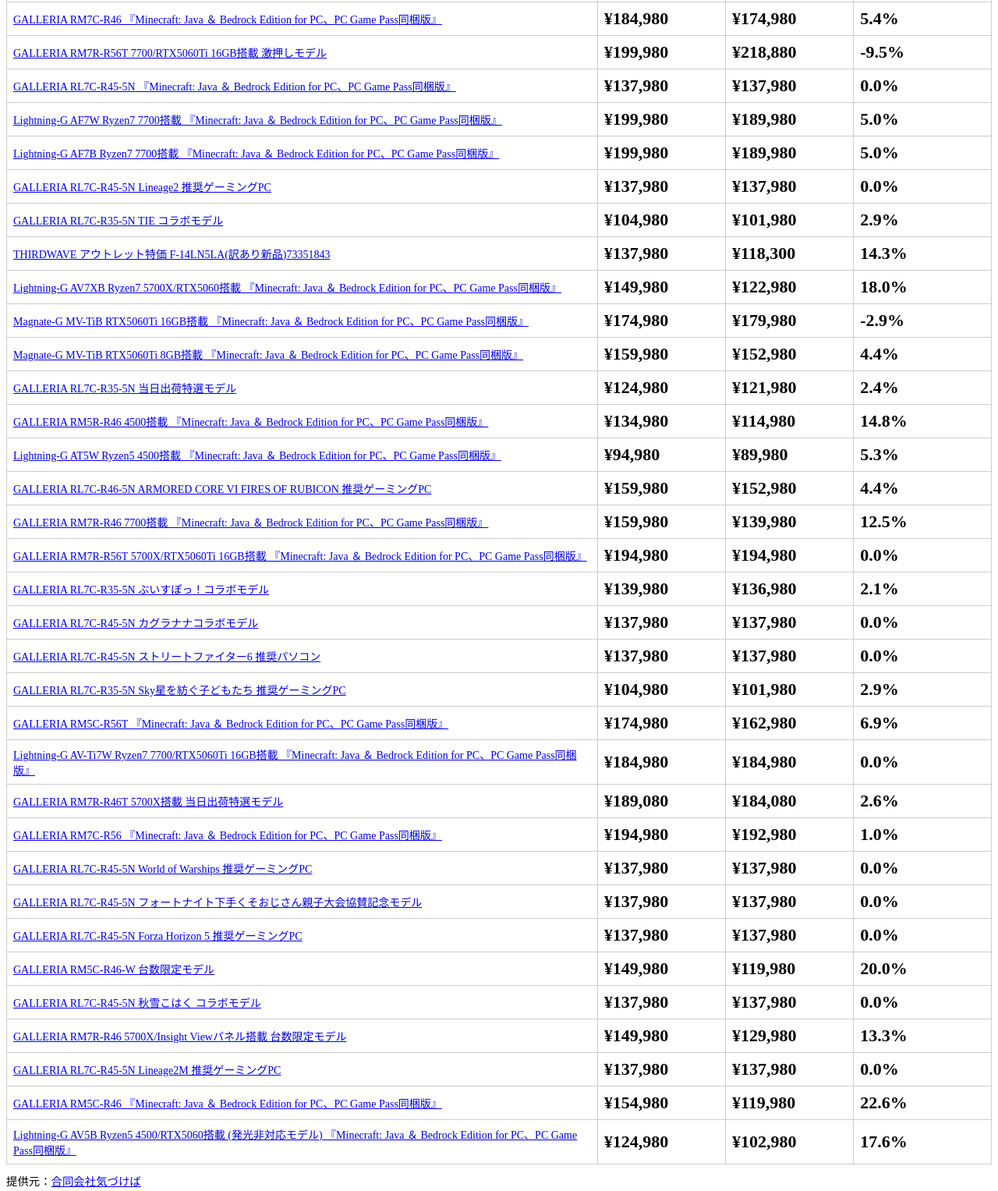
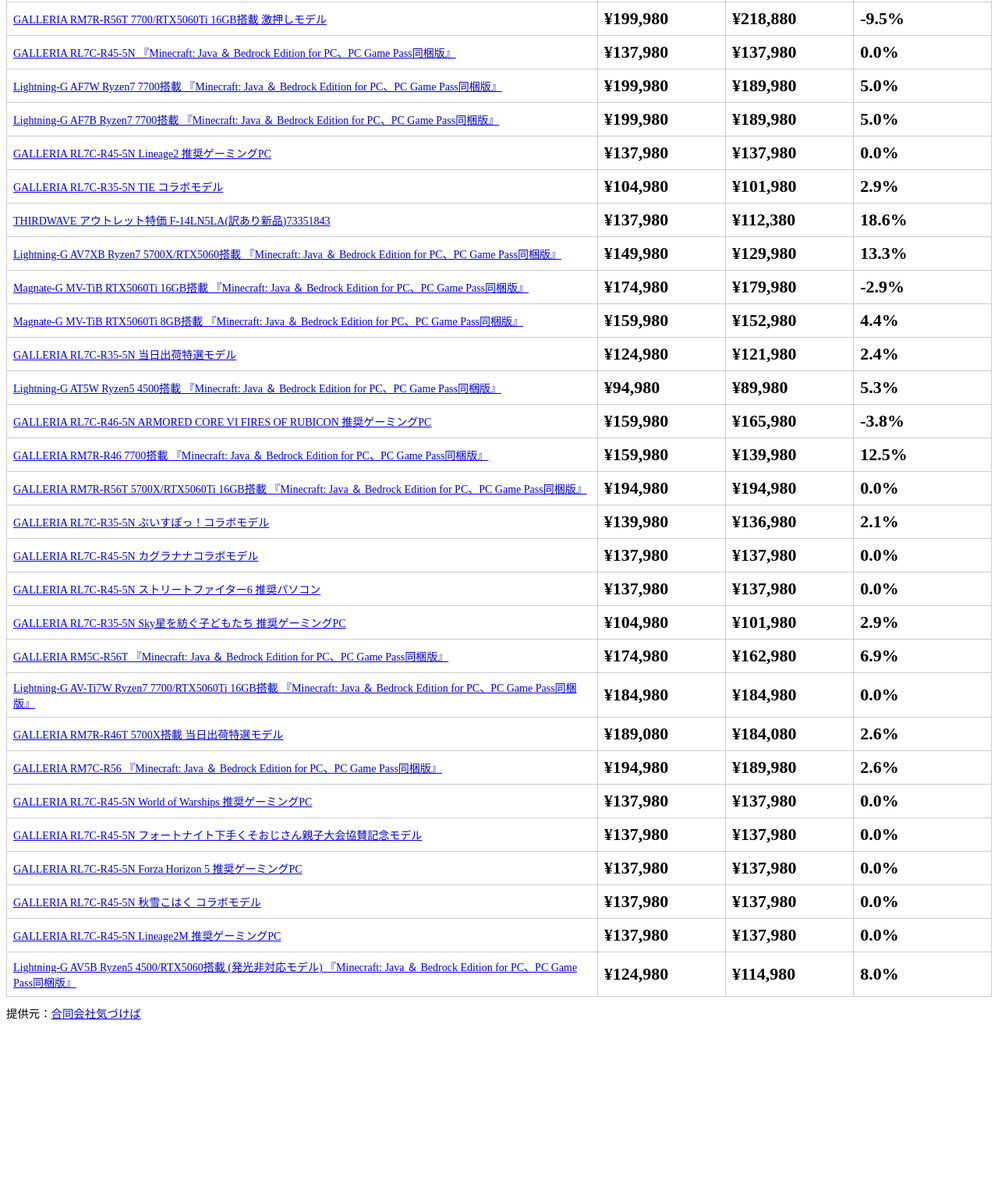
Before and after one commit to toru-ubu/price-widget, a plain HTML site: page index.html in a window 1280 px wide. Shown: the part 181-1708 px from the top of the page at 78% size. After the commit the page ends 1504 px from the top, so only its background shows below. Drawn offline with Linux system fonts and the light colour scheme.

Commit message:
Auto update from GAS

```diff
--- a/index.html
+++ b/index.html
@@ -69,14 +69,8 @@
     <tr>
       <td style="width:60%;"><a href="https://www.dospara.co.jp/TC143/MC15814.html" target="_blank">GALLERIA RL7C-R46-5N 『Minecraft: Java ＆ Bedrock Edition for PC、PC Game Pass同梱版』</a> </td>
       <td>¥159,980</td>
-      <td>¥152,980</td>
-      <td>4.4%</td>
-    </tr>
-    <tr>
-      <td style="width:60%;"><a href="https://www.dospara.co.jp/TC30/MC16791.html" target="_blank">GALLERIA RM7C-R46 『Minecraft: Java ＆ Bedrock Edition for PC、PC Game Pass同梱版』</a> </td>
-      <td>¥184,980</td>
-      <td>¥174,980</td>
-      <td>5.4%</td>
+      <td>¥165,980</td>
+      <td>-3.8%</td>
     </tr>
     <tr>
       <td style="width:60%;"><a href="https://www.dospara.co.jp/TC30/MC18457.html" target="_blank">GALLERIA RM7R-R56T 7700/RTX5060Ti 16GB搭載 激押しモデル</a> </td>
@@ -117,14 +111,14 @@
     <tr>
       <td style="width:60%;"><a href="https://www.dospara.co.jp/SBR168/IC529458.html" target="_blank">THIRDWAVE  アウトレット特価 F-14LN5LA(訳あり新品)73351843 </a> </td>
       <td>¥137,980</td>
-      <td>¥118,300</td>
-      <td>14.3%</td>
+      <td>¥112,380</td>
+      <td>18.6%</td>
     </tr>
     <tr>
       <td style="width:60%;"><a href="https://www.dospara.co.jp/TC50/MC18401.html" target="_blank">Lightning-G AV7XB Ryzen7 5700X/RTX5060搭載 『Minecraft: Java ＆ Bedrock Edition for PC、PC Game Pass同梱版』</a> </td>
       <td>¥149,980</td>
-      <td>¥122,980</td>
-      <td>18.0%</td>
+      <td>¥129,980</td>
+      <td>13.3%</td>
     </tr>
     <tr>
       <td style="width:60%;"><a href="https://www.dospara.co.jp/TC50/MC18027.html" target="_blank">Magnate-G MV-TiB RTX5060Ti 16GB搭載 『Minecraft: Java ＆ Bedrock Edition for PC、PC Game Pass同梱版』</a> </td>
@@ -145,12 +139,6 @@
       <td>2.4%</td>
     </tr>
     <tr>
-      <td style="width:60%;"><a href="https://www.dospara.co.jp/TC30/MC13233.html" target="_blank">GALLERIA RM5R-R46 4500搭載 『Minecraft: Java ＆ Bedrock Edition for PC、PC Game Pass同梱版』</a> </td>
-      <td>¥134,980</td>
-      <td>¥114,980</td>
-      <td>14.8%</td>
-    </tr>
-    <tr>
       <td style="width:60%;"><a href="https://www.dospara.co.jp/TC50/MC15531.html" target="_blank">Lightning-G AT5W Ryzen5 4500搭載 『Minecraft: Java ＆ Bedrock Edition for PC、PC Game Pass同梱版』</a> </td>
       <td>¥94,980</td>
       <td>¥89,980</td>
@@ -159,8 +147,8 @@
     <tr>
       <td style="width:60%;"><a href="https://www.dospara.co.jp/TC143/MC17884.html" target="_blank">GALLERIA RL7C-R46-5N ARMORED CORE VI FIRES OF RUBICON 推奨ゲーミングPC</a> </td>
       <td>¥159,980</td>
-      <td>¥152,980</td>
-      <td>4.4%</td>
+      <td>¥165,980</td>
+      <td>-3.8%</td>
     </tr>
     <tr>
       <td style="width:60%;"><a href="https://www.dospara.co.jp/TC30/MC15269.html" target="_blank">GALLERIA RM7R-R46 7700搭載 『Minecraft: Java ＆ Bedrock Edition for PC、PC Game Pass同梱版』</a> </td>
@@ -219,8 +207,8 @@
     <tr>
       <td style="width:60%;"><a href="https://www.dospara.co.jp/TC30/MC18383.html" target="_blank">GALLERIA RM7C-R56 『Minecraft: Java ＆ Bedrock Edition for PC、PC Game Pass同梱版』</a> </td>
       <td>¥194,980</td>
-      <td>¥192,980</td>
-      <td>1.0%</td>
+      <td>¥189,980</td>
+      <td>2.6%</td>
     </tr>
     <tr>
       <td style="width:60%;"><a href="https://www.dospara.co.jp/TC143/MC18083.html" target="_blank">GALLERIA RL7C-R45-5N World of Warships 推奨ゲーミングPC</a> </td>
@@ -241,22 +229,10 @@
       <td>0.0%</td>
     </tr>
     <tr>
-      <td style="width:60%;"><a href="https://www.dospara.co.jp/TC30/MC18713.html" target="_blank">GALLERIA RM5C-R46-W 台数限定モデル</a> </td>
-      <td>¥149,980</td>
-      <td>¥119,980</td>
-      <td>20.0%</td>
-    </tr>
-    <tr>
       <td style="width:60%;"><a href="https://www.dospara.co.jp/TC143/MC18072.html" target="_blank">GALLERIA RL7C-R45-5N 秋雪こはく コラボモデル</a> </td>
       <td>¥137,980</td>
       <td>¥137,980</td>
       <td>0.0%</td>
-    </tr>
-    <tr>
-      <td style="width:60%;"><a href="https://www.dospara.co.jp/TC30/MC18716.html" target="_blank">GALLERIA RM7R-R46 5700X/Insight Viewパネル搭載 台数限定モデル</a> </td>
-      <td>¥149,980</td>
-      <td>¥129,980</td>
-      <td>13.3%</td>
     </tr>
     <tr>
       <td style="width:60%;"><a href="https://www.dospara.co.jp/TC143/MC18098.html" target="_blank">GALLERIA RL7C-R45-5N Lineage2M 推奨ゲーミングPC</a> </td>
@@ -265,16 +241,10 @@
       <td>0.0%</td>
     </tr>
     <tr>
-      <td style="width:60%;"><a href="https://www.dospara.co.jp/TC30/MC16784.html" target="_blank">GALLERIA RM5C-R46 『Minecraft: Java ＆ Bedrock Edition for PC、PC Game Pass同梱版』</a> </td>
-      <td>¥154,980</td>
-      <td>¥119,980</td>
-      <td>22.6%</td>
-    </tr>
-    <tr>
       <td style="width:60%;"><a href="https://www.dospara.co.jp/TC50/MC18384.html" target="_blank">Lightning-G AV5B Ryzen5 4500/RTX5060搭載 (発光非対応モデル) 『Minecraft: Java ＆ Bedrock Edition for PC、PC Game Pass同梱版』</a> </td>
       <td>¥124,980</td>
-      <td>¥102,980</td>
-      <td>17.6%</td>
+      <td>¥114,980</td>
+      <td>8.0%</td>
     </tr></table>
 <p style="margin-top:10px; font-size:0.9em;">
   提供元：<a href="https://kidukeba.co.jp/" target="_blank" rel="dofollow">合同会社気づけば</a>
```
